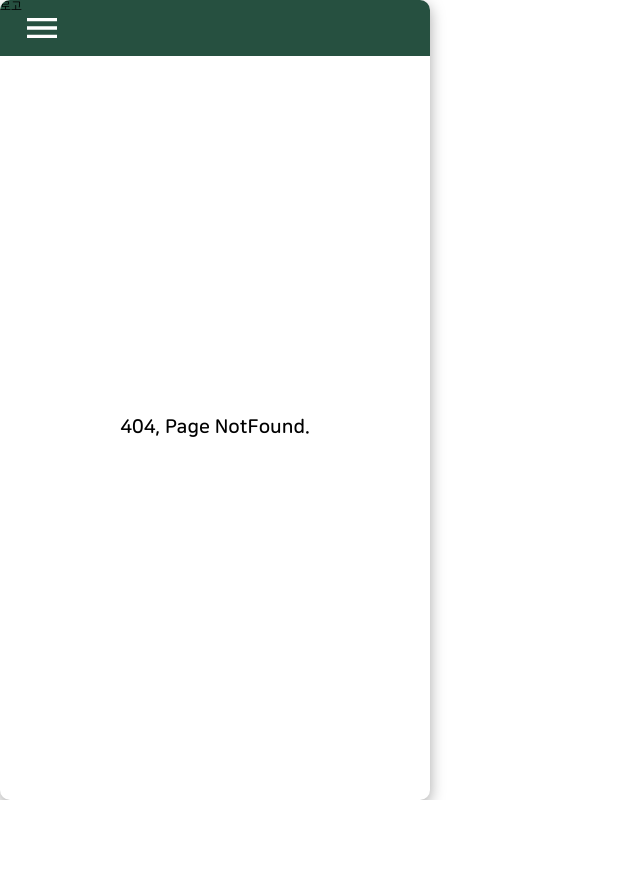
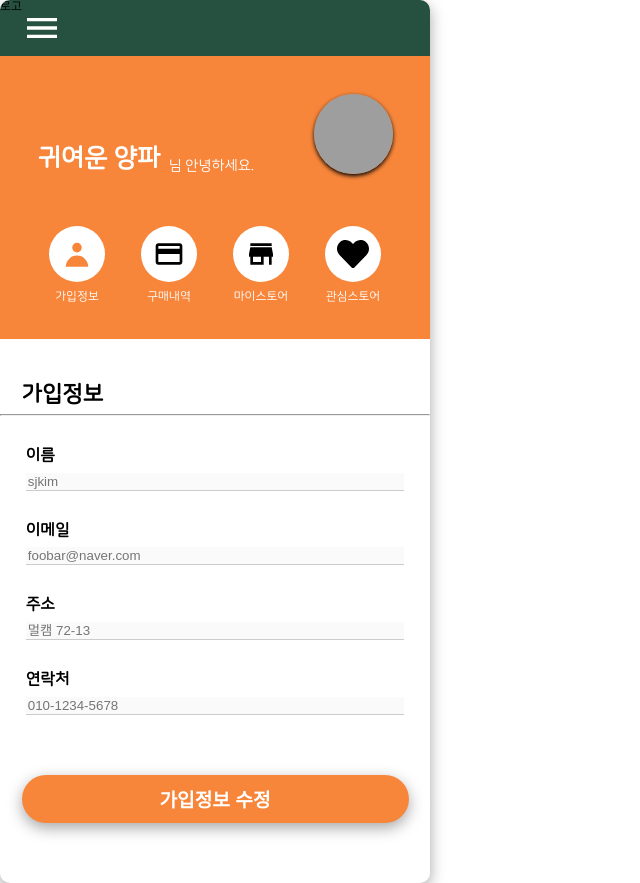
Before and after one commit to FARM-COME-US/FARM-COME-US, a React (Create React App) app in the folder front/farm-come-us/: page /mypage/info in a window 1280 px wide. Before the commit this address had no page. Shown: the whole page, without its empty margins (0-640 px from the left). Before the commit the page ends 800 px from the top, so only its background shows below. Built offline with nearby package versions, Linux system fonts and the light colour scheme; no server answers; grey boxes are pictures that could not be loaded.

Commit message:
add : MyPageEdit 추가

```diff
--- a/front/farm-come-us/src/App.js
+++ b/front/farm-come-us/src/App.js
@@ -14,6 +14,9 @@ import Backdrop from "./components/common/Backdrop";
 import Products from "./pages/product/Products";
 
 import MyPage from "./pages/mypage/MyPage";
+import MyPageInfo from "./pages/mypage/MyPageInfo";
+import MyPageEdit from "./pages/mypage/MyPageEdit";
+import LikeStores from "./pages/mypage/LikeStores";
 
 import ProductDetail from "./pages/product/ProductDetail";
 import Payment from "./pages/product/Payment";
@@ -56,7 +59,9 @@ const App = () => {
         </Route>
         {/* 마이페이지 */}
         <Route path="/mypage" element={<MyPage />}>
-          <Route path="edit" element={<MyPage />}></Route>
+          <Route path="info" element={<MyPageInfo />} />
+          <Route path="edit" element={<MyPageEdit />} />
+          <Route path="likestores" element={<LikeStores />} />
         </Route>
         {/* 스토어페이지 렌더링용. */}
         <Route path="/" element={<Home />} />
--- a/front/farm-come-us/src/components/mypage/MyPageHeader.js
+++ b/front/farm-come-us/src/components/mypage/MyPageHeader.js
@@ -1,4 +1,4 @@
-import React, { useState, useEffect } from "react";
+import React, { useState, useEffect, useRef } from "react";
 import classes from "./style/MyPageHeader.module.scss";
 import { MdAddCircle } from "react-icons/md";
 import axios from "axios";
@@ -12,10 +12,16 @@ const DUMMY_STORE_INFO = {
 };
 
 const MyPageHeader = (props) => {
-  const profileImg = props.profileImg;
+  const inputProfileRef = useRef();
+  const profileImgref = useRef();
   // const nickname = props.nickname;
   const nickname = "귀여운 양파";
 
+  const loadProfileFile = () => {
+    const file = inputProfileRef.current.files[0]; //선택된 파일 가져오기
+    //이미지 source 가져오기
+    profileImgref.current.src = URL.createObjectURL(file);
+  };
   const addBgImageHandler = () => {
     alert("이미지 추가 이벤트");
     return;
@@ -34,10 +40,16 @@ const MyPageHeader = (props) => {
             src={process.env.PUBLIC_URL + "/img/defaultProfile.png"}
             alt="이미지"
           />
-          <MdAddCircle
-            className={classes.btnAddBg}
-            onClick={addBgImageHandler}
-          />
+          <input
+            ref={inputProfileRef}
+            id="select-profile"
+            className={classes.imgInput}
+            type="file"
+            accept=".gif, .jpg, .png"
+            onChange={loadProfileFile}
+          ></input>
+          <MdAddCircle className={classes.btnAddBg} onClick={loadProfileFile} />
+
           {/* props로 경로 받아오거나, 이미지 던짐. */}
         </div>
       </div>
--- a/front/farm-come-us/src/components/mypage/style/MyPageHeader.module.scss
+++ b/front/farm-come-us/src/components/mypage/style/MyPageHeader.module.scss
@@ -68,7 +68,7 @@
 }
 
 .nicknameTxt {
-  font-size: 2rem;
+  font-size: 1.6rem;
   color: white;
   font-weight: bold;
 }
@@ -108,3 +108,7 @@
     color: #f7863b;
   }
 }
+
+.imgInput {
+  display: hidden;
+}
--- /dev/null
+++ b/front/farm-come-us/src/pages/mypage/LikeStores.js
@@ -0,0 +1,3 @@
+const LikeStores = (props) => {};
+
+export default LikeStores;
--- a/front/farm-come-us/src/pages/mypage/MyPage.js
+++ b/front/farm-come-us/src/pages/mypage/MyPage.js
@@ -1,4 +1,5 @@
 import React, { useState, useEffect } from "react";
+import { Outlet } from "react-router-dom";
 import MyPageHeader from "../../components/mypage/MyPageHeader";
 import axios from "axios";
 import Button from "../../components/common/Button";
@@ -8,10 +9,10 @@ import classes from "./style/MyPage.module.scss";
 const MyPage = (props) => {
   // 유저정보 관리 변수
   const [userInfo, setUserInfo] = useState("");
-
   const header = "";
   const param = "";
   const fetchURL = "backend/userinfo";
+
   const profileImg = "";
   const [nickname, setNickname] = useState("귀여운 양파");
   const [name, setName] = useState("sjkim");
@@ -36,55 +37,7 @@ const MyPage = (props) => {
   return (
     <div>
       <MyPageHeader profileImg={profileImg} nickname={nickname} />
-      <div>
-        <div className={classes.title}>가입정보</div>
-        <hr />
-        <div>
-          <div className={classes.label} htmlFor="">
-            이름
-          </div>
-
-          <MyPageInput
-            className={classes.input}
-            disabled={true}
-            placeholder={name}
-          />
-        </div>
-        <div>
-          <div className={classes.label} htmlFor="">
-            이메일
-          </div>
-
-          <MyPageInput
-            className={classes.input}
-            disabled={true}
-            placeholder={email}
-          />
-        </div>
-        <div>
-          <div className={classes.label} htmlFor="">
-            주소
-          </div>
-
-          <MyPageInput
-            className={classes.input}
-            disabled={true}
-            placeholder={fullAddress}
-          />
-        </div>
-        <div>
-          <div className={classes.label} htmlFor="">
-            연락처
-          </div>
-
-          <MyPageInput
-            className={classes.input}
-            disabled={true}
-            placeholder={phoneNumber}
-          />
-        </div>
-        <Button className={classes.button}>가입정보 수정</Button>
-      </div>
+      <Outlet />
     </div>
   );
 };
--- a/front/farm-come-us/src/pages/mypage/MyPageEdit.js
+++ b/front/farm-come-us/src/pages/mypage/MyPageEdit.js
@@ -0,0 +1,95 @@
+import React, { useState, useEffect } from "react";
+import { useNavigate } from "react-router-dom";
+import axios from "axios";
+import Button from "../../components/common/Button";
+import MyPageInput from "./MyPageInput";
+import classes from "./style/MyPageInfo.module.scss";
+
+const MyPageEdit = (props) => {
+  const navigate = useNavigate();
+
+  const header = "";
+  const param = "";
+  const fetchURL = "backend/userinfo";
+  const [userInfo, setUserInfo] = useState("");
+
+  const [nickname, setNickname] = useState("귀여운 양파");
+  const [name, setName] = useState("sjkim");
+  const [email, setEmail] = useState("foobar@naver.com");
+  const [fullAddress, setFullAddress] = useState("멀캠 72-13");
+  const [phoneNumber, setPhoneNumber] = useState("010-1234-5678");
+
+  // useEffect로 첫 렌더링시 데이터 가져옴.
+  const getUserInfo = useEffect(() => {
+    async function fetchData() {
+      const res = await axios.get(fetchURL, header, param);
+      // 수정필요. 토큰 넣어서 전송해야됨. 그리고, 넣어서 전송해줘야함.
+      setUserInfo(res.data);
+    }
+    const accessToken = sessionStorage.getItem("accessToken");
+    fetchData();
+
+    return;
+  }, []);
+  return (
+    <div>
+      수정페이지임. 살짝살짝씩 바꿔주자. 여기는 후순위
+      <div className={classes.title}>가입정보수정</div>
+      <hr />
+      <div>
+        <div className={classes.label} htmlFor="">
+          이름
+        </div>
+
+        <MyPageInput
+          className={classes.input}
+          disabled={true}
+          placeholder={name}
+        />
+      </div>
+      <div>
+        <div className={classes.label} htmlFor="">
+          이메일
+        </div>
+
+        <MyPageInput
+          className={classes.input}
+          disabled={true}
+          placeholder={email}
+        />
+      </div>
+      <div>
+        <div className={classes.label} htmlFor="">
+          주소
+        </div>
+
+        <MyPageInput
+          className={classes.input}
+          disabled={true}
+          placeholder={fullAddress}
+        />
+      </div>
+      <div>
+        <div className={classes.label} htmlFor="">
+          연락처
+        </div>
+
+        <MyPageInput
+          className={classes.input}
+          disabled={true}
+          placeholder={phoneNumber}
+        />
+      </div>
+      <Button
+        className={classes.button}
+        onClick={() => {
+          navigate("/mypage/edit");
+        }}
+      >
+        수정 완료
+      </Button>
+    </div>
+  );
+};
+
+export default MyPageEdit;
--- a/front/farm-come-us/src/pages/mypage/MyPageInfo.js
+++ b/front/farm-come-us/src/pages/mypage/MyPageInfo.js
@@ -0,0 +1,96 @@
+import React, { useState, useEffect } from "react";
+import { useNavigate } from "react-router-dom";
+import axios from "axios";
+import Button from "../../components/common/Button";
+import MyPageInput from "./MyPageInput";
+import classes from "./style/MyPageInfo.module.scss";
+
+const MyPageInfo = (props) => {
+  const navigate = useNavigate();
+
+  const header = "";
+  const param = "";
+  const fetchURL = "backend/userinfo";
+  const [userInfo, setUserInfo] = useState("");
+
+  const [nickname, setNickname] = useState("귀여운 양파");
+  const [name, setName] = useState("sjkim");
+  const [email, setEmail] = useState("foobar@naver.com");
+  const [fullAddress, setFullAddress] = useState("멀캠 72-13");
+  const [phoneNumber, setPhoneNumber] = useState("010-1234-5678");
+
+  // useEffect로 첫 렌더링시 데이터 가져옴.
+  const getUserInfo = useEffect(() => {
+    async function fetchData() {
+      const res = await axios.get(fetchURL, header, param);
+      // 수정필요. 토큰 넣어서 전송해야됨. 그리고, 넣어서 전송해줘야함.
+      setUserInfo(res.data);
+    }
+    const accessToken = sessionStorage.getItem("accessToken");
+    fetchData();
+
+    return;
+  }, []);
+
+  return (
+    <div>
+      <div className={classes.title}>가입정보</div>
+      <hr />
+      <div>
+        <div className={classes.label} htmlFor="">
+          이름
+        </div>
+
+        <MyPageInput
+          className={classes.input}
+          disabled={true}
+          placeholder={name}
+        />
+      </div>
+      <div>
+        <div className={classes.label} htmlFor="">
+          이메일
+        </div>
+
+        <MyPageInput
+          className={classes.input}
+          disabled={true}
+          placeholder={email}
+        />
+      </div>
+      <div>
+        <div className={classes.label} htmlFor="">
+          주소
+        </div>
+
+        <MyPageInput
+          className={classes.input}
+          disabled={true}
+          placeholder={fullAddress}
+        />
+      </div>
+      <div>
+        <div className={classes.label} htmlFor="">
+          연락처
+        </div>
+
+        <MyPageInput
+          className={classes.input}
+          disabled={true}
+          placeholder={phoneNumber}
+        />
+      </div>
+
+      <Button
+        className={classes.button}
+        onClick={() => {
+          navigate("/mypage/edit");
+        }}
+      >
+        가입정보 수정
+      </Button>
+    </div>
+  );
+};
+
+export default MyPageInfo;
--- a/front/farm-come-us/src/pages/mypage/MyReceipt.js
+++ b/front/farm-come-us/src/pages/mypage/MyReceipt.js
@@ -0,0 +1,5 @@
+const MyReceipt = (props) => {
+  return <div></div>;
+};
+
+export default MyReceipt;
--- /dev/null
+++ b/front/farm-come-us/src/pages/mypage/style/MyPageInfo.module.scss
@@ -0,0 +1,36 @@
+.flexbox {
+  display: flex;
+  justify-content: center;
+}
+
+.button {
+  background-color: #f7863b;
+  color: white;
+  font-weight: bolder;
+  font-size: 1.2rem;
+  width: 90%;
+  margin: auto;
+  margin-top: 60px;
+  margin-bottom: 60px;
+}
+
+.title {
+  font-size: 1.4rem;
+  font-weight: 1000;
+  margin-left: 5%;
+  margin-top: 10%;
+}
+
+.label {
+  font-size: 1rem;
+  font-weight: 1000;
+  margin-left: 6%;
+  margin-top: 7%;
+  margin-bottom: 2%;
+}
+
+.input {
+  margin-left: 6%;
+
+  width: 88%;
+}
```
Also changed, not shown: front/farm-come-us/src/pages/mypage/StoreLike.js (deleted).
